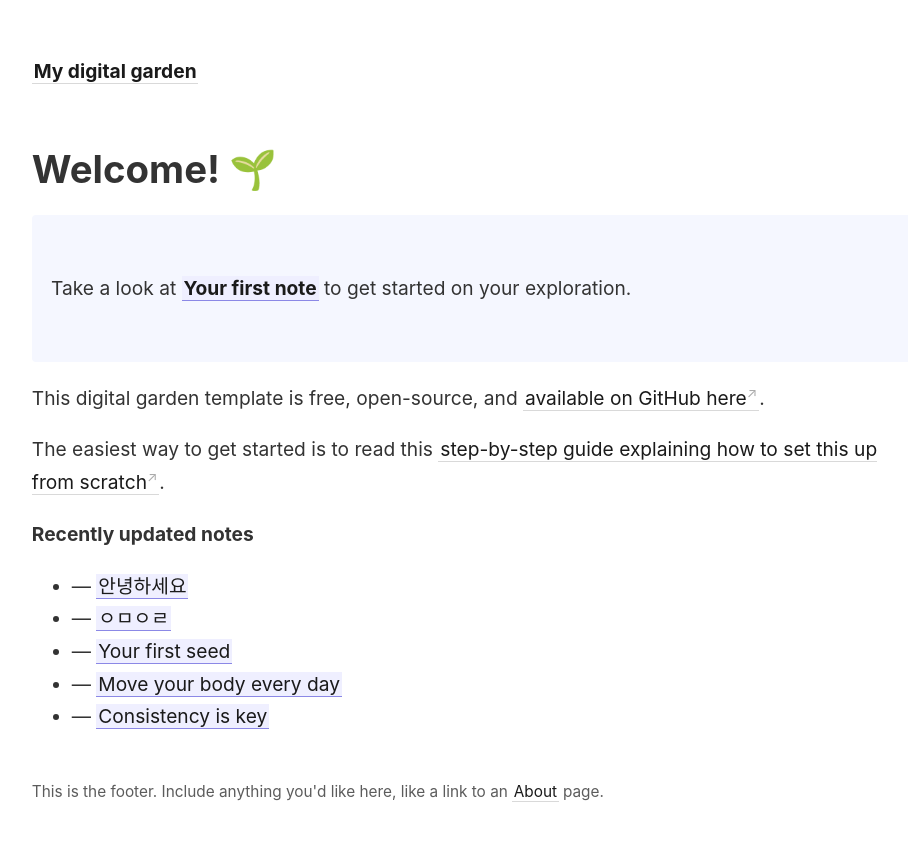
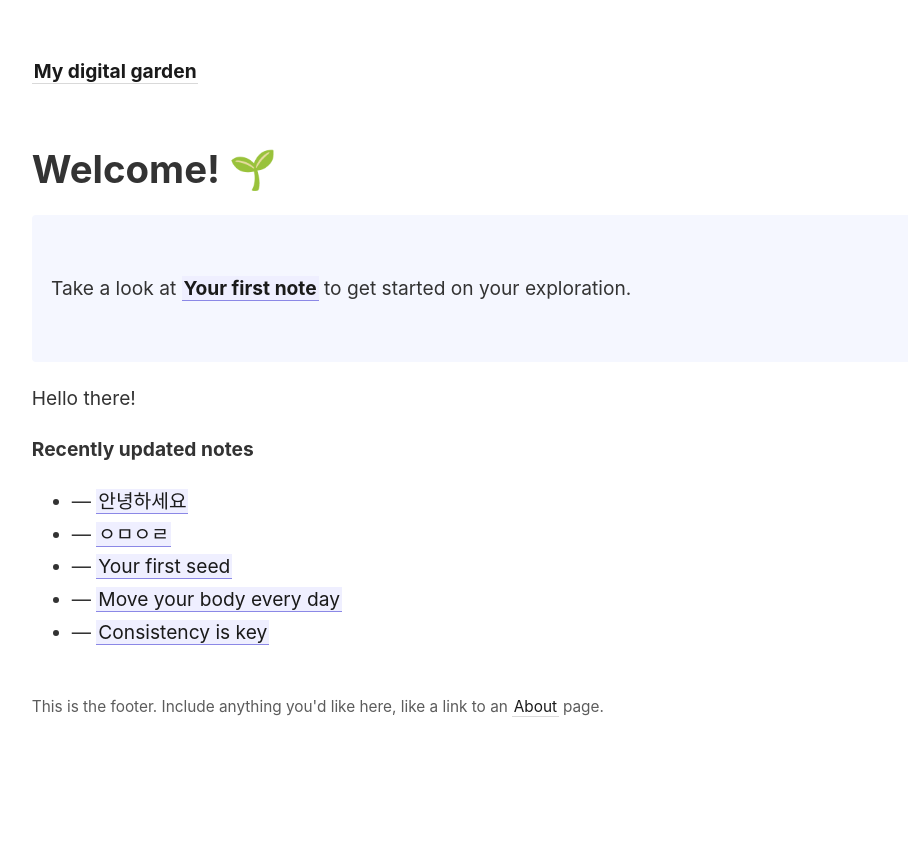
Before and after one commit to danidw7/duwon, a Jekyll site: the page built from _pages/index.md, in a window 1280 px wide. Shown: the top 841 px of the page, without its empty margins (45-953 px from the left). Built offline with Jekyll 4.4.1, drawn with Linux system fonts in a browser that asks for light colours.

Commit message:
Update index.md

```diff
--- a/_pages/index.md
+++ b/_pages/index.md
@@ -11,9 +11,8 @@ permalink: /
   Take a look at <span style="font-weight: bold">[[Your first note]]</span> to get started on your exploration.
 </p>
 
-This digital garden template is free, open-source, and [available on GitHub here](https://github.com/maximevaillancourt/digital-garden-jekyll-template).
+Hello there!
 
-The easiest way to get started is to read this [step-by-step guide explaining how to set this up from scratch](https://maximevaillancourt.com/blog/setting-up-your-own-digital-garden-with-jekyll).
 
 <strong>Recently updated notes</strong>
 
```
